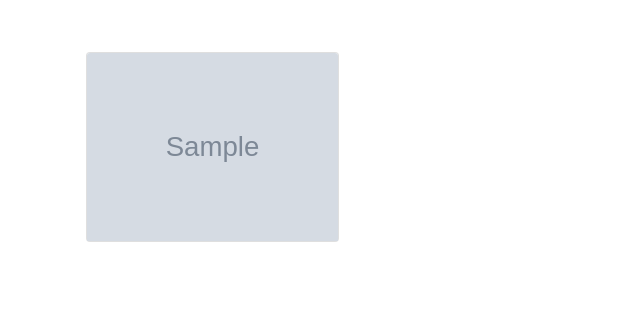
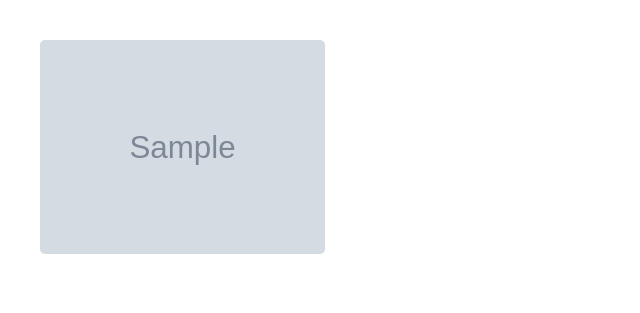
Before and after one commit to Ashish-2911/ImageUploaderWeb, a Django app: template myapp/templates/myapp/home.html in a window 1280 px wide. Shown: the part 147-460 px from the top of the page, without its empty margins (0-640 px from the left). Run offline with Django 4.2, Linux system fonts and the light colour scheme; tables that the repository leaves empty hold one stand-in row (values such as "Sample post"); the template is opened without the code that fills it: values that come from a table or form of the project are taken from there, most other values are stand-ins (such as "Sample title", 1, 10 or a date in 2020); grey boxes marked "Sample" are stand-in pictures.

Commit message:
change the grid as columns 4

```diff
--- a/myapp/static/myapp/css/home.css
+++ /dev/null
@@ -1,27 +0,0 @@
-.upimgcss {
-    border-radius: 15px;
-    /* border: 1px solid black; */
-}
-.phoclick{
-    border-radius: 15px;
-    /* border: 1px solid black; */
-    background-color: rgb(63, 169, 74);
-}
-.image-zoom img {
-    transition: all 0.5s ease-in-out;
-}
-.image-zoom:hover img {
-    transform: scale(1.2);
-}
-/* .basebody{
-    background-color: #EDEDE9;
-} */
-.sticky-top {
-    position: -webkit-sticky;
-    position: sticky;
-    top: 0; /* Stick to the top of the viewport */
-    padding: 5px;
-}
-.btn-border{
-    border-radius: 50px;
-}
--- /dev/null
+++ b/myapp/static/myapp/css/styles.css
@@ -0,0 +1,45 @@
+.upimgcss {
+    border-radius: 15px;
+    /* border: 1px solid black; */
+}
+.phoclick{
+    border-radius: 15px;
+    /* border: 1px solid black; */
+    background-color: rgb(63, 169, 74);
+}
+.image-zoom img {
+    transition: all 0.2s ease-in-out;
+}
+.image-zoom:hover img {
+    transform: scale(1.1);
+}
+/* .basebody{
+    background-color: #EDEDE9;
+} */
+.sticky-top {
+    position: -webkit-sticky;
+    position: sticky;
+    top: 0; /* Stick to the top of the viewport */
+    padding: 5px;
+}
+.btn-border{
+    border-radius: 50px;
+}
+
+.gallery{
+    width: 100%;
+    padding: 40px;
+    background: white;
+    columns: 4;
+    column-gap: 20px;
+}
+
+.gallery-img{
+    width: 100%;
+    height: 100%;
+    object-fit: cover;
+    margin-bottom: 20px;
+    border-radius: 5px;
+    cursor: pointer;
+    background: white;
+}
--- a/myapp/templates/myapp/base.html
+++ b/myapp/templates/myapp/base.html
@@ -11,7 +11,7 @@
         crossorigin="anonymous" referrerpolicy="no-referrer" />
     <link href="https://cdn.jsdelivr.net/npm/bootstrap@5.0.2/dist/css/bootstrap.min.css" rel="stylesheet"
         integrity="sha384-EVSTQN3/azprG1Anm3QDgpJLIm9Nao0Yz1ztcQTwFspd3yD65VohhpuuCOmLASjC" crossorigin="anonymous">
-    <link rel="stylesheet" type="text/css" href="{% static 'myapp/css/home.css' %}">
+    <link rel="stylesheet" href="{% static 'myapp/css/styles.css' %}">
 </head>
 
 <body class="basebody">
--- a/myapp/templates/myapp/home.html
+++ b/myapp/templates/myapp/home.html
@@ -1,15 +1,9 @@
 {% extends 'myapp/base.html' %}
 
 {% block content %}
-    <div class="container ">
-        <div class="row mt-5">
-            {% for img in img %}
-            <div class="col-3">
-                <div class="card m-1">
-                    <a href="{% url 'photo' img.id %}" class="image-zoom"><img src="{{img.photo.url}}" alt="" class="card-img-top "></img></a>
-                </div>
-            </div>
-            {% endfor%}
-        </div>
-    </div>
-{% endblock %}
+    <section class="gallery">
+        {% for img in img %}
+            <img src="{{img.photo.url}}" alt="image" class="gallery-img"></img>
+        {% endfor%}
+    </section>
+{% endblock content %}
--- a/myapp/views.py
+++ b/myapp/views.py
@@ -1,4 +1,4 @@
-from django.shortcuts import render
+from django.shortcuts import render,redirect
 from .forms import ImageForm
 from .models import Image
 
@@ -9,6 +9,8 @@ def home(request):
         form = ImageForm(request.POST , request.FILES)
         if form.is_valid():
             form.save()
+            form = ImageForm()
+            return redirect('/')
     form = ImageForm()
     img = Image.objects.all()
     return render(request,'myapp/home.html',{'form':form,'img':img})
```
Also changed, not shown: myapp/templates/myapp/photoshow.html (+5 -10 lines), db.sqlite3, media/myimage/cutegirl.jpg (added), media/myimage/cutegirl_7TsjCQw.jpg (added), media/myimage/cutegirl_EGYZZvL.jpg (added), media/myimage/cutegirl_F9HUfzy.jpg (added), media/myimage/cutegirl_qkJRrPz.jpg (added), media/myimage/cutegirl_sQkmhwe.jpg (added), media/myimage/cutegirl_ups7JSv.jpg (added), media/myimage/pexels-guillaume-meurice-1544376_4.jpg (added), 3 other files.
